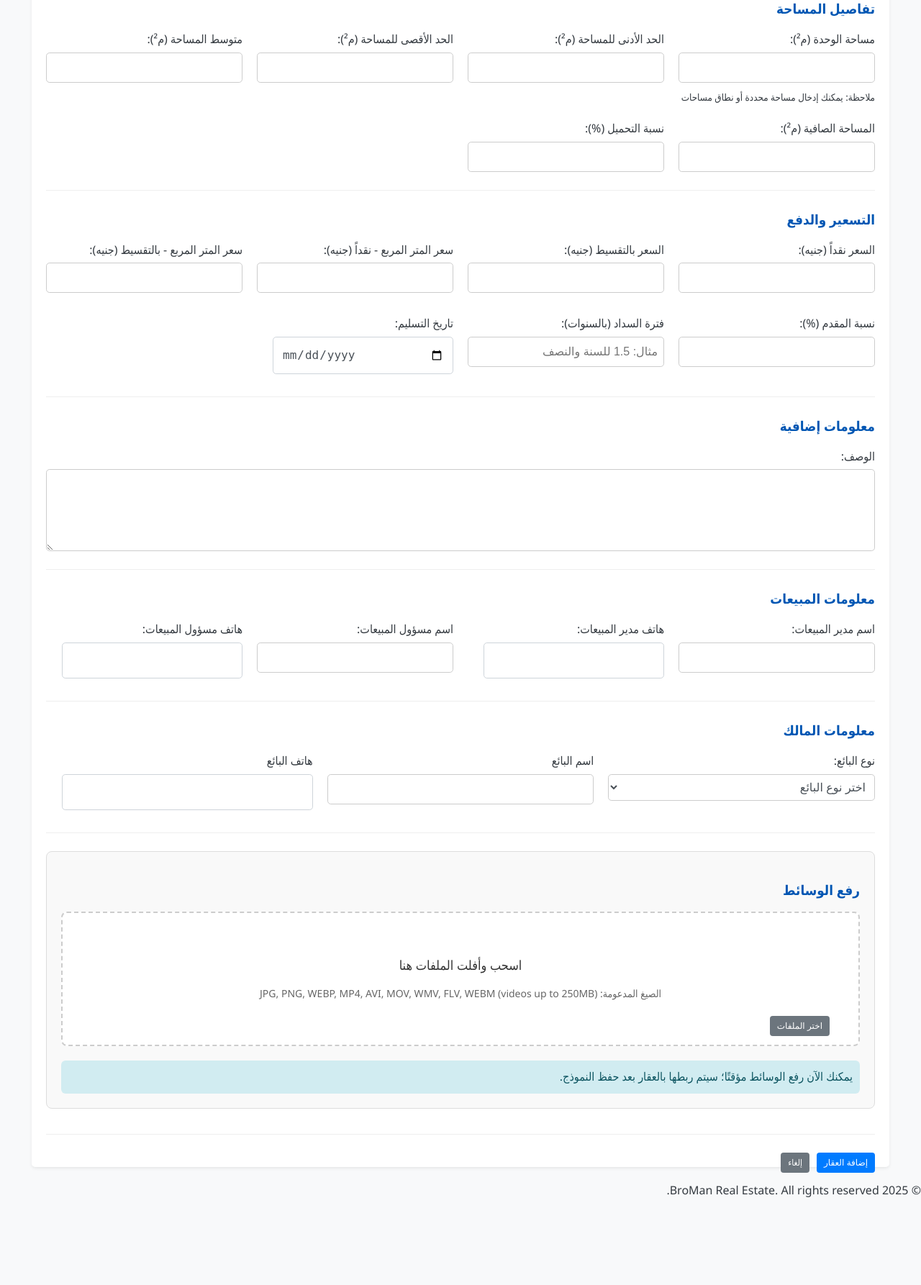
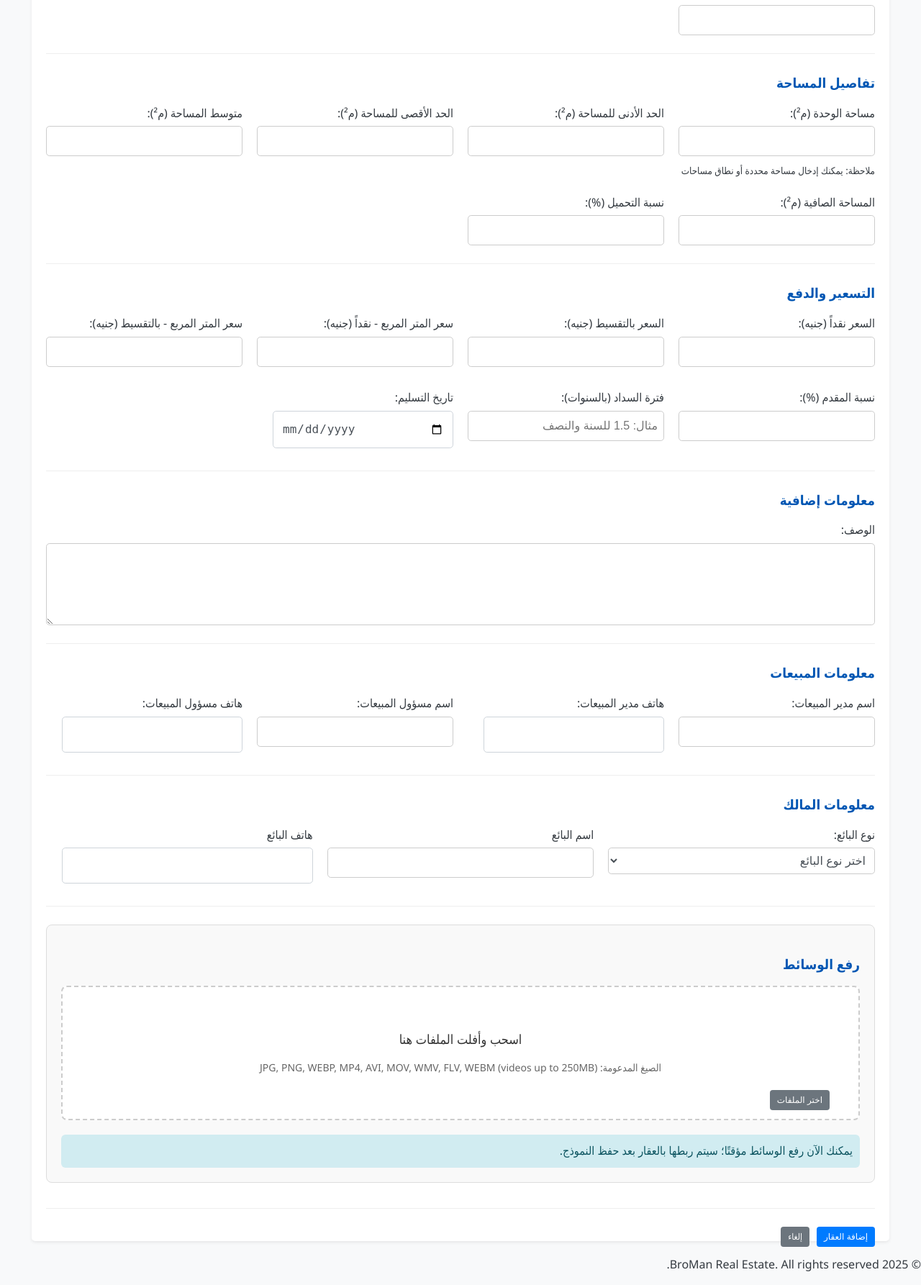
Before and after one commit to ukbingoopaysafe/BroMan_System, a PHP site: page /add_other_property.php in a window 1280 px wide. Shown: the part 1398-3184 px from the top of the page at 72% size. Before the commit the page ends 3062 px from the top, so only its background shows below. Run offline with PHP 8.4, Linux system fonts and the light colour scheme; a user stored in the database is signed in; data comes from the database, SQL or seed files in the repository.

Commit message:
add unit design to add other property page

```diff
--- a/add_other_property.php
+++ b/add_other_property.php
@@ -525,6 +525,11 @@ if ($_SERVER["REQUEST_METHOD"] == "POST") {
                     <label for="unit_floor"><?php echo t('unit_floor'); ?>:</label>
                     <input type="text" id="unit_floor" name="unit_floor" class="form-input" value="<?php echo htmlspecialchars($_POST['unit_floor'] ?? ''); ?>">
                 </div>
+                <!-- Add Unit Design input (was missing in this form) -->
+                <div class="form-group">
+                    <label for="unit_design"><?php echo t('unit_design'); ?>:</label>
+                    <input type="text" id="unit_design" name="unit_design" class="form-input" value="<?php echo htmlspecialchars($_POST['unit_design'] ?? ''); ?>">
+                </div>
                  <!-- Removed Unit Design, Bedrooms, Bathrooms -->
             </div>
         </div>
```
